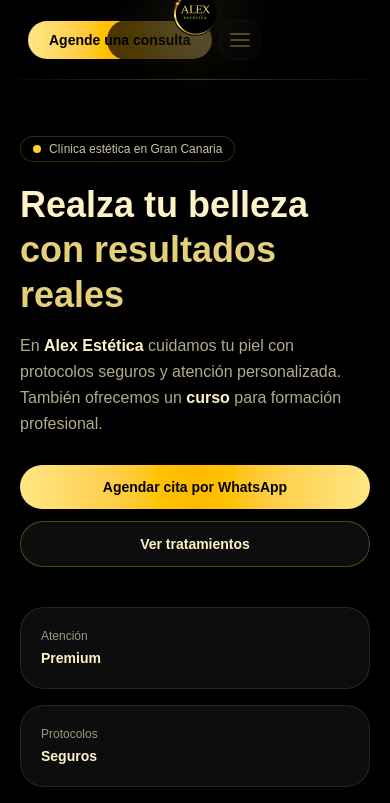
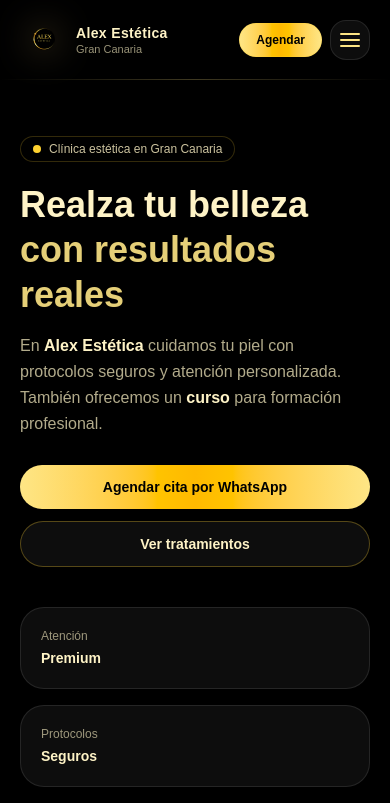
Before and after one commit to pepotemon/estetica-alex, a Next.js app: page / in a window 390 px wide. Shown: the top 803 px of the page. Built offline with nearby package versions, Linux system fonts and the light colour scheme.

Commit message:
Version 2: Home + Servicios + Curso

```diff
--- a/app/page.tsx
+++ b/app/page.tsx
@@ -170,275 +170,6 @@
         <div className="absolute inset-0 bg-[radial-gradient(1000px_600px_at_15%_10%,rgba(255,215,128,0.18),transparent_60%),radial-gradient(900px_500px_at_85%_20%,rgba(255,215,128,0.12),transparent_55%),radial-gradient(900px_600px_at_50%_85%,rgba(255,215,128,0.10),transparent_60%)]" />
         <div className="absolute inset-0 bg-[linear-gradient(to_bottom,rgba(0,0,0,0.35),rgba(0,0,0,0.92))]" />
       </div>
-
-      {/* Header (estilo referencia: logo centrado, grande, sin círculo extra) */}
-      <header className="sticky top-0 z-30 bg-black/50 backdrop-blur">
-        <div className="relative mx-auto h-20 max-w-6xl px-5">
-          {/* Línea inferior (queda POR DEBAJO del logo) */}
-          <div className="pointer-events-none absolute inset-x-0 bottom-0 h-px bg-gradient-to-r from-transparent via-amber-200/25 to-transparent" />
-
-          {/* Logo centrado, grande, flotando (sin contenedor/círculo extra) */}
-          <a
-            href="/"
-            onClick={() => setMenuOpen(false)}
-            className="absolute left-1/2 top-0 z-40 -translate-x-1/2 -translate-y-8"
-            aria-label="Ir al inicio"
-            title="Inicio"
-          >
-            {/* “Máscara” oscura para que la línea NO atraviese el logo (como tu referencia) */}
-            <span className="pointer-events-none absolute left-1/2 top-[52px] h-10 w-44 -translate-x-1/2 rounded-full bg-black/70 blur-[0.3px]" />
-
-            <img
-              src={SITE.logoSrc}
-              alt="Alex Estética"
-              className="
-          h-24 w-24 sm:h-50 sm:w-50
-          object-contain
-          drop-shadow-[0_0_35px_rgba(255,215,128,0.35)]
-        "
-            />
-          </a>
-
-          {/* Separador " | " */}
-          {(() => {
-            const Sep = () => (
-              <span className="select-none text-amber-100/35">|</span>
-            );
-            return (
-              <div className="flex h-full items-center justify-between">
-                {/* Izquierda (desktop) */}
-                <nav className="hidden items-center gap-4 sm:flex">
-                  <NavLink href="/#sobre">Sobre Nosotros</NavLink>
-                  <Sep />
-                  <NavLink href="/#contacto">Contacto</NavLink>
-                </nav>
-
-                {/* Espacio reservado para el centro (desktop) */}
-                <div className="hidden sm:block w-[180px]" />
-
-                {/* Derecha */}
-                <div className="flex items-center gap-2">
-                  <nav className="hidden items-center gap-4 sm:flex">
-                    <NavLink href="/servicios">Tratamientos</NavLink>
-                    <Sep />
-                    <NavLink href="/curso">Curso</NavLink>
-                  </nav>
-
-                  <a
-                    href={whatsappGeneral}
-                    className="
-                ml-2
-                rounded-full
-                border border-amber-300/25
-                bg-gradient-to-r from-amber-200 via-amber-400 to-amber-200
-                px-5 py-2
-                text-sm font-semibold text-black
-                hover:brightness-110
-              "
-                    target="_blank"
-                    rel="noreferrer"
-                  >
-                    Agende una consulta
-                  </a>
-
-                  {/* Mobile menu button */}
-                  <button
-                    type="button"
-                    className="inline-flex h-10 w-10 items-center justify-center rounded-2xl border border-white/10 bg-white/5 hover:bg-white/10 sm:hidden"
-                    onClick={() => setMenuOpen((v) => !v)}
-                    aria-label="Abrir menú"
-                    aria-expanded={menuOpen}
-                  >
-                    <span className="sr-only">Menú</span>
-                    <span className="flex flex-col gap-1">
-                      <span className="h-0.5 w-5 rounded bg-amber-200" />
-                      <span className="h-0.5 w-5 rounded bg-amber-200" />
-                      <span className="h-0.5 w-5 rounded bg-amber-200" />
-                    </span>
-                  </button>
-                </div>
-              </div>
-            );
-          })()}
-        </div>
-
-        {/* Mobile dropdown */}
-        {menuOpen ? (
-          <div className="border-t border-white/10 bg-black/60 backdrop-blur sm:hidden">
-            <div className="mx-auto max-w-6xl px-5 py-3">
-              <div className="flex flex-col gap-1">
-                <a
-                  href="/"
-                  className="rounded-xl px-3 py-2 text-sm font-semibold text-amber-100/90 hover:bg-white/5"
-                  onClick={() => setMenuOpen(false)}
-                >
-                  Inicio
-                </a>
-
-                <a
-                  href="/#sobre"
-                  className="rounded-xl px-3 py-2 text-sm font-semibold text-amber-100/90 hover:bg-white/5"
-                  onClick={() => setMenuOpen(false)}
-                >
-                  Sobre Nosotros
-                </a>
-
-                <a
-                  href="/servicios"
-                  className="rounded-xl px-3 py-2 text-sm font-semibold text-amber-100/90 hover:bg-white/5"
-                  onClick={() => setMenuOpen(false)}
-                >
-                  Tratamientos
-                </a>
-
-                <a
-                  href="/curso"
-                  className="rounded-xl px-3 py-2 text-sm font-semibold text-amber-100/90 hover:bg-white/5"
-                  onClick={() => setMenuOpen(false)}
-                >
-                  Curso
-                </a>
-
-                <a
-                  href="/#contacto"
-                  className="rounded-xl px-3 py-2 text-sm font-semibold text-amber-100/90 hover:bg-white/5"
-                  onClick={() => setMenuOpen(false)}
-                >
-                  Contacto
-                </a>
-
-                {SITE.instagramUrl ? (
-                  <a
-                    href={SITE.instagramUrl}
-                    target="_blank"
-                    rel="noreferrer"
-                    className="rounded-xl px-3 py-2 text-sm font-semibold text-amber-100/90 hover:bg-white/5"
-                    onClick={() => setMenuOpen(false)}
-                  >
-                    Instagram
-                  </a>
-                ) : null}
-              </div>
-            </div>
-          </div>
-        ) : null}
-      </header>
-      {/* Hero */}
-      <section className="mx-auto max-w-6xl px-5 py-14 sm:py-20">
-        <div className="grid gap-10 sm:grid-cols-2 sm:items-center">
-          <div>
-            <Pill>Clínica estética en {SITE.city}</Pill>
-
-            <h1 className="mt-5 text-4xl font-semibold leading-tight text-amber-100 sm:text-5xl">
-              Realza tu belleza
-              <span className="block text-amber-200/90">con resultados reales</span>
-            </h1>
-
-            <p className="mt-4 max-w-xl text-base leading-relaxed text-amber-100/70 sm:text-lg">
-              En <strong className="text-amber-100">{SITE.brand}</strong> cuidamos tu piel con
-              protocolos seguros y atención personalizada. También ofrecemos un{" "}
-              <strong className="text-amber-100">curso</strong> para formación profesional.
-            </p>
-
-            <div className="mt-7 flex flex-col gap-3 sm:flex-row">
-              <Button href={whatsappGeneral} variant="gold">
-                Agendar cita por WhatsApp
-              </Button>
-
-              {/* ✅ Ver tratamientos => /servicios */}
-              <a
-                href="/servicios"
-                className="inline-flex items-center justify-center rounded-full border border-amber-300/30 bg-white/5 px-6 py-3 text-sm font-semibold text-amber-100 hover:bg-white/10"
-              >
-                Ver tratamientos
-              </a>
-            </div>
-
-            <div className="mt-10 grid gap-4 sm:grid-cols-3">
-              <Stat t="Atención" d="Premium" />
-              <Stat t="Protocolos" d="Seguros" />
-              <Stat t="Tecnología" d="Avanzada" />
-            </div>
-          </div>
-
-          {/* Visual (tarjeta luxury) */}
-          <div className="relative overflow-hidden rounded-[2rem] border border-amber-300/15 bg-white/5 p-6 backdrop-blur">
-            <div className="absolute inset-0 bg-[radial-gradient(700px_500px_at_80%_20%,rgba(255,215,128,0.16),transparent_55%)]" />
-            <div className="relative rounded-3xl border border-white/10 bg-black/40 p-5">
-              <div className="flex items-center justify-between">
-                <div>
-                  <div className="text-xs text-amber-100/60">Hoy</div>
-                  <div className="text-lg font-semibold text-amber-100">
-                    Valoración y agenda
-                  </div>
-                </div>
-                <div className="rounded-full border border-amber-300/25 bg-amber-300/10 px-3 py-1 text-xs font-semibold text-amber-100">
-                  Disponible
-                </div>
-              </div>
-
-              <div className="mt-5 space-y-3">
-                {[
-                  { a: "Depilación láser", b: "Consulta por sesiones" },
-                  { a: "Faciales", b: "Opciones por objetivo" },
-                  { a: "Asesoría estética", b: "Plan recomendado" },
-                ].map((x) => (
-                  <div
-                    key={x.a}
-                    className="flex items-center justify-between rounded-2xl border border-white/10 bg-white/5 p-4"
-                  >
-                    <div>
-                      <div className="text-sm font-semibold text-amber-100">{x.a}</div>
-                      <div className="text-xs text-amber-100/60">{x.b}</div>
-                    </div>
-                    <a
-                      href={whatsappServicios}
-                      target="_blank"
-                      rel="noreferrer"
-                      className="rounded-full border border-amber-300/25 bg-black/30 px-3 py-2 text-xs font-semibold text-amber-100 hover:bg-amber-300/10"
-                    >
-                      Consultar
-                    </a>
-                  </div>
-                ))}
-              </div>
-
-              <div className="mt-5 rounded-2xl border border-white/10 bg-white/5 p-4">
-                <div className="text-xs text-amber-100/60">Horario</div>
-                <div className="text-sm font-semibold text-amber-100">{SITE.hours}</div>
-                <div className="mt-2 text-xs text-amber-100/60">{SITE.addressLine}</div>
-              </div>
-            </div>
-          </div>
-        </div>
-      </section>
-
-      {/* Por qué elegirnos */}
-      <section className="mx-auto max-w-6xl px-5 py-14 sm:py-16">
-        <SectionTitle
-          title="Por qué elegirnos"
-          desc="Una experiencia premium: seguridad, técnica y acompañamiento."
-        />
-        <div className="grid gap-4 sm:grid-cols-4">
-          {[
-            { icon: "shield" as const, t: "Seguridad", d: "Protocolos y evaluación" },
-            { icon: "spark" as const, t: "Calidad", d: "Productos y técnica" },
-            { icon: "star" as const, t: "Resultados", d: "Naturales y elegantes" },
-            { icon: "clock" as const, t: "Atención", d: "Puntual y personalizada" },
-          ].map((x) => (
-            <div
-              key={x.t}
-              className="rounded-3xl border border-white/10 bg-white/5 p-6 backdrop-blur"
-            >
-              <div className="flex items-center gap-2">
-                <Icon name={x.icon} />
-                <div className="text-sm font-semibold text-amber-100">{x.t}</div>
-              </div>
-              <div className="mt-2 text-sm text-amber-100/70">{x.d}</div>
-            </div>
-          ))}
-        </div>
-      </section>
 
       {/* Header responsive (desktop referencia / mobile limpio) */}
       <header className="sticky top-0 z-30 bg-black/50 backdrop-blur">
@@ -621,6 +352,123 @@
           </div>
         ) : null}
       </header>
+      {/* Hero */}
+      <section className="mx-auto max-w-6xl px-5 py-14 sm:py-20">
+        <div className="grid gap-10 sm:grid-cols-2 sm:items-center">
+          <div>
+            <Pill>Clínica estética en {SITE.city}</Pill>
+
+            <h1 className="mt-5 text-4xl font-semibold leading-tight text-amber-100 sm:text-5xl">
+              Realza tu belleza
+              <span className="block text-amber-200/90">con resultados reales</span>
+            </h1>
+
+            <p className="mt-4 max-w-xl text-base leading-relaxed text-amber-100/70 sm:text-lg">
+              En <strong className="text-amber-100">{SITE.brand}</strong> cuidamos tu piel con
+              protocolos seguros y atención personalizada. También ofrecemos un{" "}
+              <strong className="text-amber-100">curso</strong> para formación profesional.
+            </p>
+
+            <div className="mt-7 flex flex-col gap-3 sm:flex-row">
+              <Button href={whatsappGeneral} variant="gold">
+                Agendar cita por WhatsApp
+              </Button>
+
+              {/* ✅ Ver tratamientos => /servicios */}
+              <a
+                href="/servicios"
+                className="inline-flex items-center justify-center rounded-full border border-amber-300/30 bg-white/5 px-6 py-3 text-sm font-semibold text-amber-100 hover:bg-white/10"
+              >
+                Ver tratamientos
+              </a>
+            </div>
+
+            <div className="mt-10 grid gap-4 sm:grid-cols-3">
+              <Stat t="Atención" d="Premium" />
+              <Stat t="Protocolos" d="Seguros" />
+              <Stat t="Tecnología" d="Avanzada" />
+            </div>
+          </div>
+
+          {/* Visual (tarjeta luxury) */}
+          <div className="relative overflow-hidden rounded-[2rem] border border-amber-300/15 bg-white/5 p-6 backdrop-blur">
+            <div className="absolute inset-0 bg-[radial-gradient(700px_500px_at_80%_20%,rgba(255,215,128,0.16),transparent_55%)]" />
+            <div className="relative rounded-3xl border border-white/10 bg-black/40 p-5">
+              <div className="flex items-center justify-between">
+                <div>
+                  <div className="text-xs text-amber-100/60">Hoy</div>
+                  <div className="text-lg font-semibold text-amber-100">
+                    Valoración y agenda
+                  </div>
+                </div>
+                <div className="rounded-full border border-amber-300/25 bg-amber-300/10 px-3 py-1 text-xs font-semibold text-amber-100">
+                  Disponible
+                </div>
+              </div>
+
+              <div className="mt-5 space-y-3">
+                {[
+                  { a: "Depilación láser", b: "Consulta por sesiones" },
+                  { a: "Faciales", b: "Opciones por objetivo" },
+                  { a: "Asesoría estética", b: "Plan recomendado" },
+                ].map((x) => (
+                  <div
+                    key={x.a}
+                    className="flex items-center justify-between rounded-2xl border border-white/10 bg-white/5 p-4"
+                  >
+                    <div>
+                      <div className="text-sm font-semibold text-amber-100">{x.a}</div>
+                      <div className="text-xs text-amber-100/60">{x.b}</div>
+                    </div>
+                    <a
+                      href={whatsappServicios}
+                      target="_blank"
+                      rel="noreferrer"
+                      className="rounded-full border border-amber-300/25 bg-black/30 px-3 py-2 text-xs font-semibold text-amber-100 hover:bg-amber-300/10"
+                    >
+                      Consultar
+                    </a>
+                  </div>
+                ))}
+              </div>
+
+              <div className="mt-5 rounded-2xl border border-white/10 bg-white/5 p-4">
+                <div className="text-xs text-amber-100/60">Horario</div>
+                <div className="text-sm font-semibold text-amber-100">{SITE.hours}</div>
+                <div className="mt-2 text-xs text-amber-100/60">{SITE.addressLine}</div>
+              </div>
+            </div>
+          </div>
+        </div>
+      </section>
+
+      {/* Por qué elegirnos */}
+      <section className="mx-auto max-w-6xl px-5 py-14 sm:py-16">
+        <SectionTitle
+          title="Por qué elegirnos"
+          desc="Una experiencia premium: seguridad, técnica y acompañamiento."
+        />
+        <div className="grid gap-4 sm:grid-cols-4">
+          {[
+            { icon: "shield" as const, t: "Seguridad", d: "Protocolos y evaluación" },
+            { icon: "spark" as const, t: "Calidad", d: "Productos y técnica" },
+            { icon: "star" as const, t: "Resultados", d: "Naturales y elegantes" },
+            { icon: "clock" as const, t: "Atención", d: "Puntual y personalizada" },
+          ].map((x) => (
+            <div
+              key={x.t}
+              className="rounded-3xl border border-white/10 bg-white/5 p-6 backdrop-blur"
+            >
+              <div className="flex items-center gap-2">
+                <Icon name={x.icon} />
+                <div className="text-sm font-semibold text-amber-100">{x.t}</div>
+              </div>
+              <div className="mt-2 text-sm text-amber-100/70">{x.d}</div>
+            </div>
+          ))}
+        </div>
+      </section>
+
 
       {/* Resultados / Galería */}
       <section id="resultados" className="mx-auto max-w-6xl px-5 py-14 sm:py-16">
```
